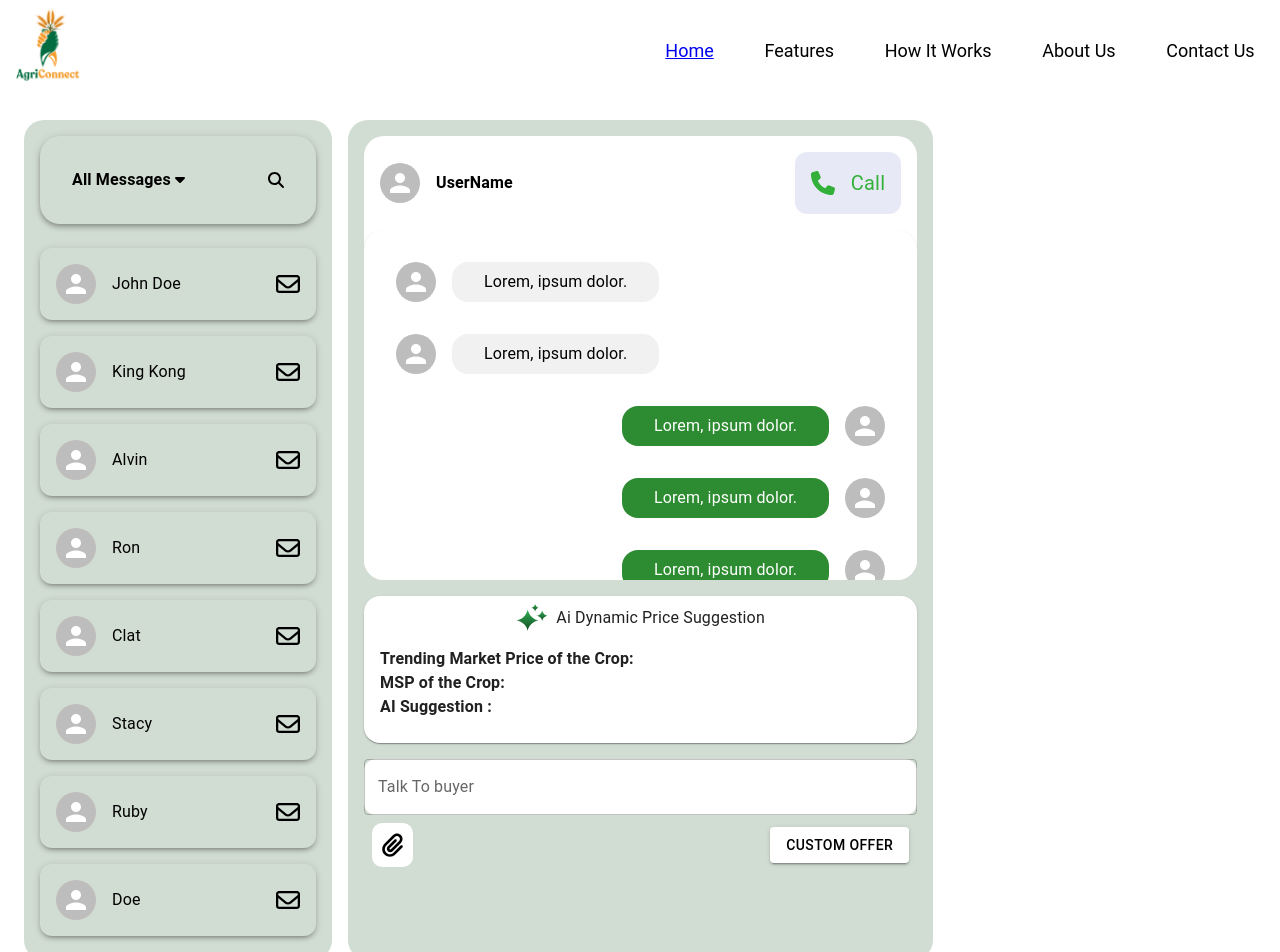
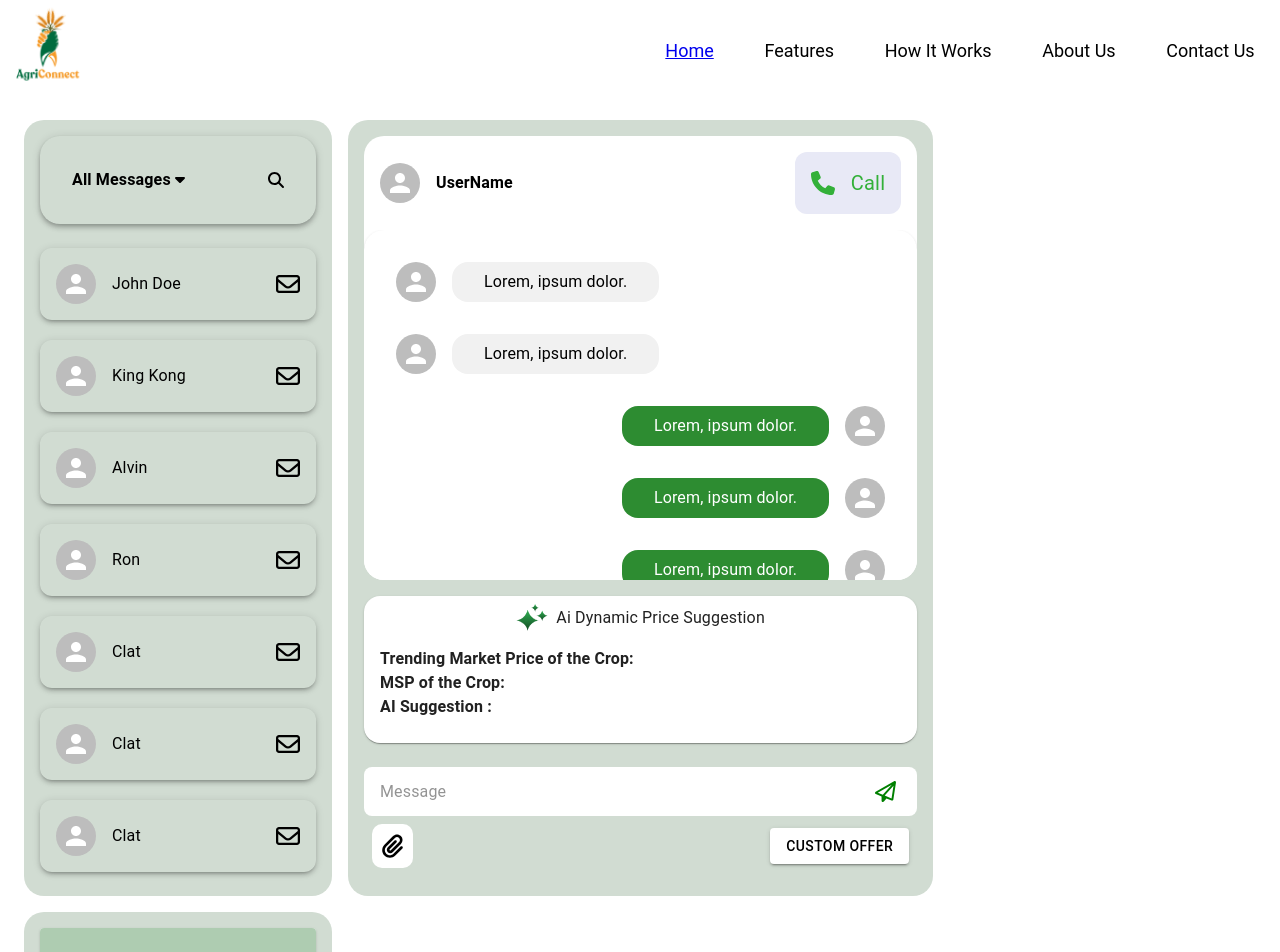
Before and after one commit to Thebeast01/AgriConnect, a React (Vite) app in the folder Frontend/: page /chat in a window 1280 px wide. Shown: the top 952 px of the page. Built offline with nearby package versions, Linux system fonts and the light colour scheme.

Commit message:
ChatInterface Fixed

```diff
--- a/Frontend/src/Pages/Farmer/ChatInterface.jsx
+++ b/Frontend/src/Pages/Farmer/ChatInterface.jsx
@@ -14,6 +14,7 @@ import {
         ListItemAvatar,
         ListItemText,
         makeStyles,
+        Input,
         Modal,
         TextField,
         Typography,
@@ -21,7 +22,7 @@ import {
 import Avatar from '@mui/material/Avatar';
 import { FontAwesomeIcon } from '@fortawesome/react-fontawesome';
 import { faMagnifyingGlass, faCaretDown, faPhone, faPaperclip, faArrowUpRightFromSquare } from '@fortawesome/free-solid-svg-icons';
-import { faEnvelope } from '@fortawesome/free-regular-svg-icons';
+import { faEnvelope, faPaperPlane } from '@fortawesome/free-regular-svg-icons';
 import { Colors } from '../../Colors';
 import Ai from '../../assets/Ai.png';
 const ChatInterface = () => {
@@ -46,15 +47,14 @@ const ChatInterface = () => {
                 {
                         image: '',
                         name: 'Clat',
-                }, {
+                },
+                {
                         image: '',
-                        name: 'Stacy',
-                }, {
+                        name: 'Clat',
+                },
+                {
                         image: '',
-                        name: 'Ruby',
-                }, {
-                        image: '',
-                        name: 'Doe',
+                        name: 'Clat',
                 },
         ];
         const handleOpen = () => {
@@ -104,7 +104,7 @@ const ChatInterface = () => {
                                                 <FontAwesomeIcon icon={faMagnifyingGlass} />
                                         </Box>
                                         <Box sx={{ width: '100%', height: '100%', marginTop: '1rem' }}>
-                                                <List sx={{ width: '100%', gap: 2, height: '100%', display: 'flex', flexDirection: 'column' }}>
+                                                <List sx={{ width: '100%', gap: 2.5, height: '100%', display: 'flex', flexDirection: 'column' }}>
                                                         {data.map((item, index) => (
                                                                 <ListItem key={index} sx={{ padding: 2, boxShadow: 3, width: '100%', borderRadius: 3, '&:hover': { backgroundColor: 'white', boxShadow: 5, scale: 1.04, transition: 'all 0.3s ease-out' } }}>
                                                                         <ListItemAvatar>
@@ -246,10 +246,15 @@ const ChatInterface = () => {
                                                 </Card>
                                         </Box>
 
+                                        <Box sx={{ display: 'flex', alignItems: 'center', background: 'white', marginTop: 3, borderRadius: 2, paddingLeft: 2, paddingY: 1 }}>
+                                                <Input sx={{ backgroundColor: 'white', color: 'black', width: '100%', outline: 'none', borderRadius: 3, borderBottom: 0 }} disableUnderline='true' placeholder='Message' >
 
-                                        <TextField sx={{ backgroundColor: 'white', color: 'black', width: '100%', outline: 'none', borderRadius: 3, marginTop: 2 }} label='Talk To buyer' >
+                                                </Input>
+                                                <Button>
 
-                                        </TextField>
+                                                        <FontAwesomeIcon icon={faPaperPlane} size='xl' color="green" />
+                                                </Button>
+                                        </Box>
 
                                         <Box sx={{
                                                 display: 'flex',
--- a/Frontend/src/component/HowItWorks.jsx
+++ b/Frontend/src/component/HowItWorks.jsx
@@ -8,7 +8,7 @@ import img5 from '../assets/images/manage-img.jpg';
 
 const HowItWorks = () => {
   return (
-    <Box sx={{ width: '100%' }}>
+    <Box sx={{ width: '100%' }} id="HowItWorks">
       <Box sx={{
         width: '100%',
         height: '500px',
@@ -16,7 +16,7 @@ const HowItWorks = () => {
         backgroundSize: 'cover',
         backgroundRepeat: 'no-repeat',
         zIndex:'9'
-      }}/>
+      }} />
       <Box sx={{
         width: '100%',
         height: '10rem',
```
